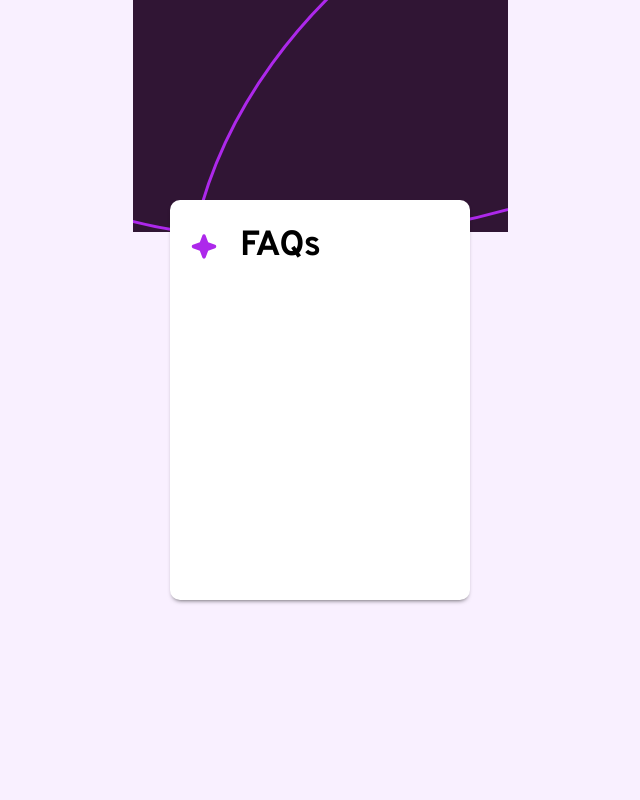
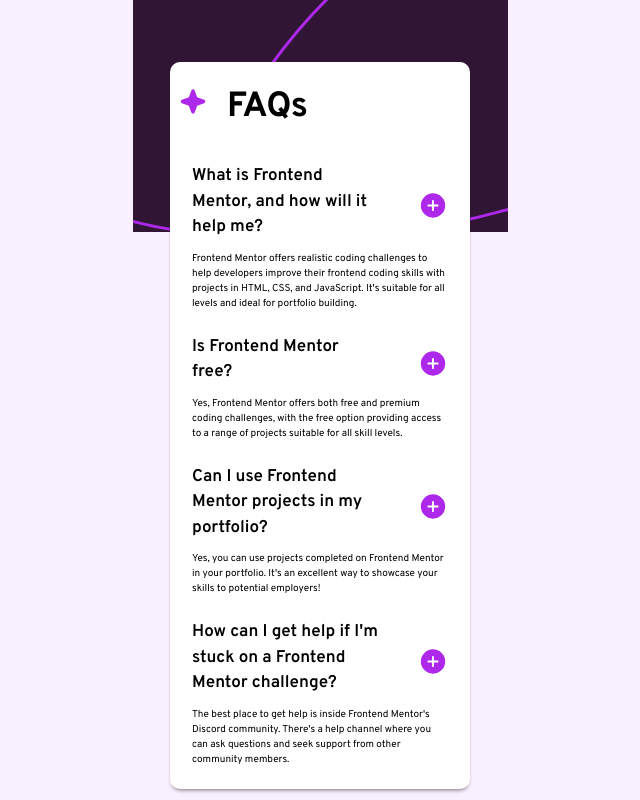
Before and after one commit to ziad-rima/Faq-Accordion, a React (Vite) app: page / in a window 1280 px wide. Shown: the whole page, without its empty margins (320-960 px from the left). Built offline with nearby package versions, Linux system fonts and the light colour scheme.

Commit message:
Style and render faqs section components

```diff
--- a/src/App.jsx
+++ b/src/App.jsx
@@ -1,8 +1,10 @@
 import Header from "./components/Header"
+import Faqs from "./components/Faqs"
 const App = () => {
   return (
     <div className="main-component">
       <Header />
+      <Faqs />
     </div>
   )
 }
--- a/src/index.css
+++ b/src/index.css
@@ -34,6 +34,7 @@ body {
   max-width: 100%;
   min-height: 400px;
   width: 300px;
+  margin-top: 5rem;
   border-radius: 10px;
   -webkit-box-shadow: 0px 3px 5px -3px rgba(0,0,0,0.75);
   -moz-box-shadow: 0px 3px 5px -3px rgba(0,0,0,0.75);
@@ -44,10 +45,48 @@ body {
   display: flex;
   align-items: center;
   width: 100%;
-  padding: 2rem;
+  padding: .9rem;
 }
 
 .header-component .header-title {
   font-size: 3.5rem;
-  margin-left: 2.2rem;
+  margin-left: 2rem;
+  margin-top: 1rem;
 }
+
+.faq-section {
+  display: flex;
+  flex-direction: column;
+  align-items: center;
+  padding: 1rem;
+}
+
+.faq-item {
+  display: flex;
+  flex-direction: column;
+  justify-content: center;
+  margin: 1.2rem;
+}
+
+.question-container {
+  display: flex;
+  align-items: center;
+  max-width: 100%;
+  gap: 2rem;
+}
+
+.question {
+  font-size: 1.7rem;
+  font-weight: 600;
+  margin-bottom: 1rem;
+}
+
+.open-icon {
+  margin-left: 2rem;
+}
+
+button {
+  background-color: transparent;
+  border: none;
+  width: 20%;
+}
```
